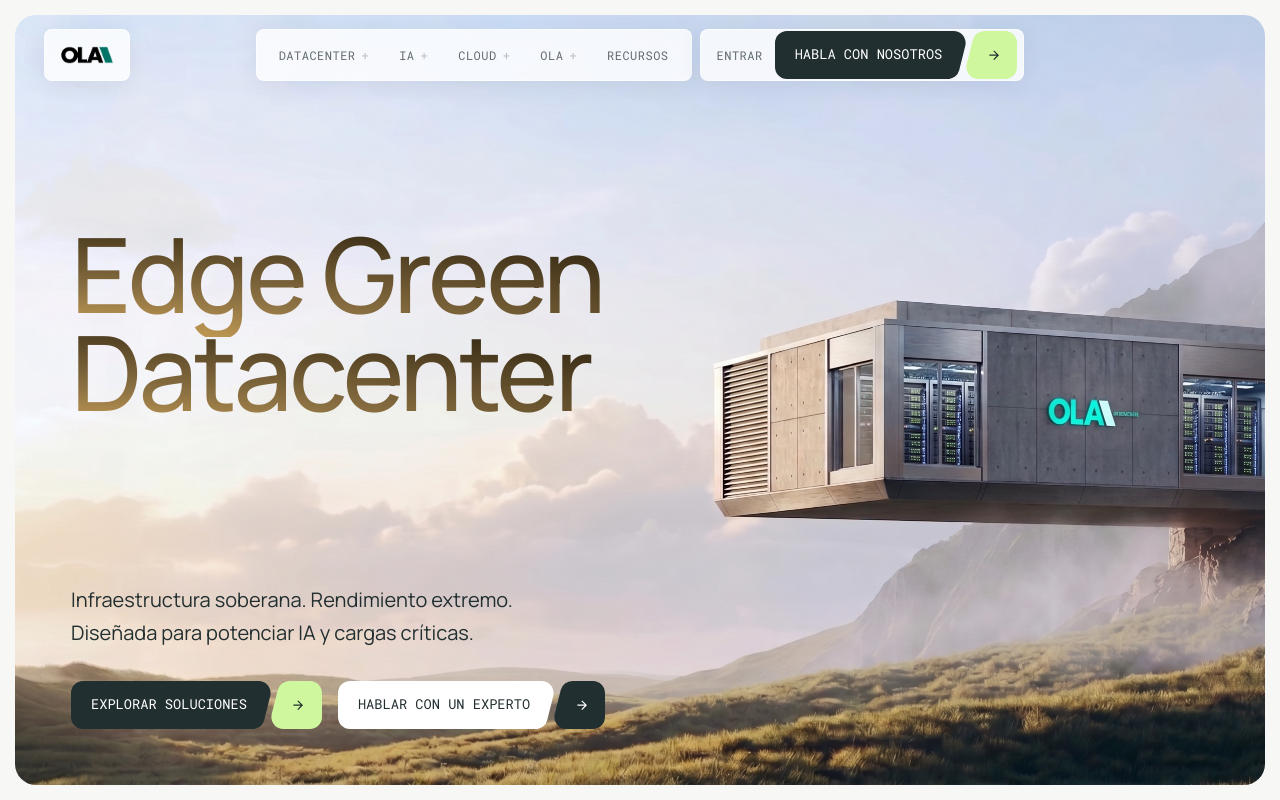
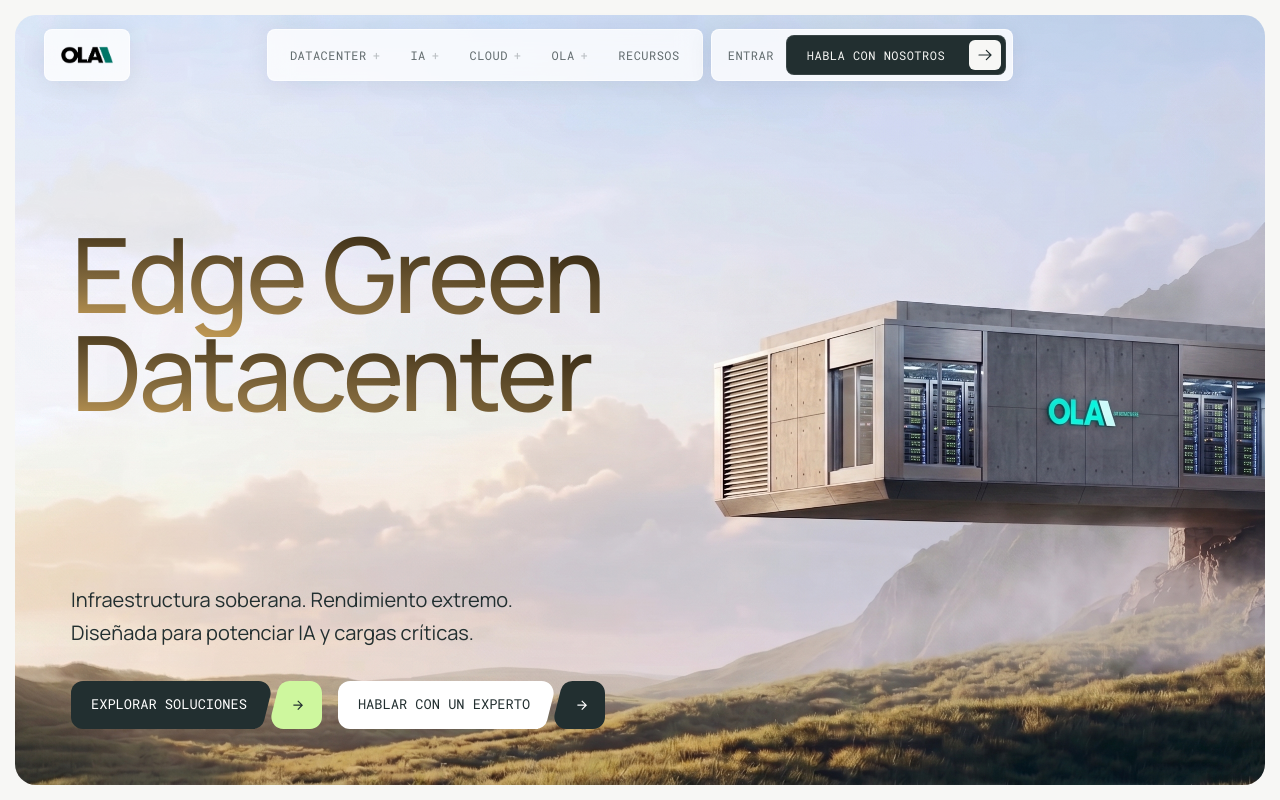
Before and after one commit to cloudindev/oladatacenter, a Next.js app: page / in a window 1280 px wide. Shown: the top 800 px of the page. Built offline with nearby package versions, Linux system fonts and the light colour scheme.

Commit message:
feat: header 'Talk to us' uses footer-style expanding chip animation (ChipCta)

```diff
--- a/src/components/layout/Header.tsx
+++ b/src/components/layout/Header.tsx
@@ -18,7 +18,7 @@
 import Link from "next/link"
 import Image from "next/image"
 import { useLanguage } from "@/context/LanguageContext"
-import { ArrowCta } from "@/components/ui/ArrowCta"
+import { ChipCta } from "@/components/ui/ChipCta"
 import { cn } from "@/lib/utils"
 
 // ─── Interfaces ─────────────────────────────────────────────────────────────
@@ -353,7 +353,7 @@
             >
               {t("Log in", "Entrar")}
             </Link>
-            <ArrowCta href="/contact">{t("Talk to us", "Habla con nosotros")}</ArrowCta>
+            <ChipCta href="/contact">{t("Talk to us", "Habla con nosotros")}</ChipCta>
           </div>
         </div>
       </div>
--- /dev/null
+++ b/src/components/ui/ChipCta.tsx
@@ -0,0 +1,80 @@
+"use client"
+
+import * as React from "react"
+import Link from "next/link"
+import { cn } from "@/lib/utils"
+
+// ─── 1. Interfaces ──────────────────────────────────────────────────────────
+export interface ChipCtaProps {
+  href: string
+  children: React.ReactNode
+  className?: string
+}
+
+// ─── 2. Styles (design tokens only) ─────────────────────────────────────────
+// Mismas proporciones que el botón del footer ("Contacta con un experto"),
+// escaladas a 40px de alto para caber en la cápsula del menú (52px):
+//  - chip = 32px (inset-y-1 sobre 40px), ancla derecha a 4px del borde
+//  - al hover el chip crece hacia la izquierda hasta cubrir toda la cápsula
+const CHIP_REST = "left-[calc(100%-36px)]"
+const EASE = "ease-out"
+
+// ─── 3/4. Component + render ────────────────────────────────────────────────
+/**
+ * CTA "chip expansible": cápsula oscura con borde y un chip claro con flecha a
+ * la derecha. Hover/foco: el chip se expande a todo el botón y el texto pasa a
+ * oscuro (420ms, solo `left` + `color`).
+ * Rendimiento: transición CSS pura, sin JS ni lecturas de layout.
+ * A11y: el chip es decorativo (aria-hidden); :focus-visible dispara el mismo
+ * efecto que el hover.
+ */
+export function ChipCta({ href, children, className }: ChipCtaProps) {
+  return (
+    <Link
+      href={href}
+      className={cn(
+        "group relative flex items-center h-10 pl-5 pr-1 rounded-lg overflow-clip",
+        "bg-bg-dark border border-white/10 focus-visible:outline-none",
+        className
+      )}
+    >
+      {/* Chip claro: en reposo es el cuadrado de la flecha; en hover llena el botón */}
+      <span
+        aria-hidden
+        className={cn(
+          "absolute inset-y-1 right-1 rounded-md bg-bg-light transition-[left] duration-[420ms]",
+          CHIP_REST,
+          "group-hover:left-1 group-focus-visible:left-1",
+          EASE
+        )}
+      />
+      <span
+        className={cn(
+          "label-mono relative mr-6 whitespace-nowrap text-bg-light transition-colors duration-300",
+          "group-hover:text-bg-dark group-focus-visible:text-bg-dark"
+        )}
+      >
+        {children}
+      </span>
+      <span aria-hidden className="relative w-8 h-8 flex items-center justify-center text-bg-dark">
+        <svg className="w-4 h-4" fill="none" stroke="currentColor" strokeWidth="1.8" viewBox="0 0 24 24">
+          <path strokeLinecap="round" strokeLinejoin="round" d="M14 5l7 7m0 0l-7 7m7-7H3" />
+        </svg>
+      </span>
+    </Link>
+  )
+}
+
+/*
+ * ─── 5. Memoria ─────────────────────────────────────────────────────────────
+ * Por qué: el usuario pidió para "Habla con nosotros" la animación del botón
+ * del footer. Se extrae a un componente para no duplicar el markup.
+ * Edge cases:
+ *  - La flecha va en un contenedor de 32px que coincide con el chip en reposo
+ *    (left = 100% - 36px, right = 4px → 32px de ancho); si cambias uno, cambia
+ *    el otro o la flecha se desalinea.
+ *  - El texto lleva z-order por `relative` para quedar sobre el chip expandido.
+ *  - Sin `group-focus-visible` el teclado no vería el efecto: se añade explícito.
+ *  - En reposo la flecha es oscura sobre chip claro; durante la expansión el
+ *    chip pasa por debajo de la flecha, que sigue contrastando (oscura sobre claro).
+ */
```
